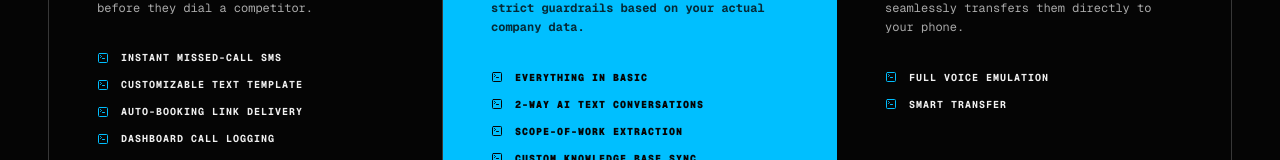
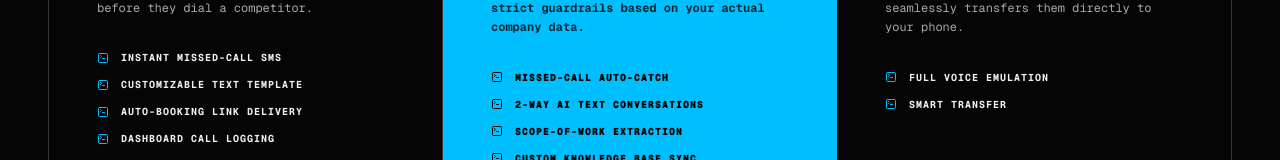
Before and after one commit to 2Limitless/Welcome-parrot, a Next.js app: page / in a window 1280 px wide. Shown: the part 3747-3907 px from the top of the page. Built offline with nearby package versions, Linux system fonts and the light colour scheme.

Commit message:
copy: Change Everything in Basic to Missed-Call Auto-Catch

```diff
--- a/src/app/page.tsx
+++ b/src/app/page.tsx
@@ -472,7 +472,7 @@ export default function Home() {
                 By the time you finish your current job, you have a fully qualified lead sitting on your phone. The AI acts as a digital SDR, answering initial questions and extracting the full scope of work using strict guardrails based on your actual company data.
               </p>
               <ul className="space-y-3 mb-12">
-                <li className="font-mono text-[10px] text-[#050505] font-black uppercase tracking-widest flex items-center gap-3"><TerminalSquare className="w-3 h-3 text-[#050505] shrink-0" /> Everything in Basic</li>
+                <li className="font-mono text-[10px] text-[#050505] font-black uppercase tracking-widest flex items-center gap-3"><TerminalSquare className="w-3 h-3 text-[#050505] shrink-0" /> Missed-Call Auto-Catch</li>
                 <li className="font-mono text-[10px] text-[#050505] font-black uppercase tracking-widest flex items-center gap-3"><TerminalSquare className="w-3 h-3 text-[#050505] shrink-0" /> 2-Way AI Text Conversations</li>
                 <li className="font-mono text-[10px] text-[#050505] font-black uppercase tracking-widest flex items-center gap-3"><TerminalSquare className="w-3 h-3 text-[#050505] shrink-0" /> Scope-of-Work Extraction</li>
                 <li className="font-mono text-[10px] text-[#050505] font-black uppercase tracking-widest flex items-center gap-3"><TerminalSquare className="w-3 h-3 text-[#050505] shrink-0" /> Custom Knowledge Base Sync</li>
--- a/src/app/signup/page.tsx
+++ b/src/app/signup/page.tsx
@@ -18,7 +18,7 @@ const tierData = {
     name: "Standard",
     price: "$297/mo",
     description: "AI Lead Qualifier that acts as a digital SDR to extract scope of work.",
-    features: ["Everything in Basic", "2-Way AI Text Conversations", "Scope-of-Work Extraction", "Custom Knowledge Base Sync", "Direct Calendar Integration"],
+    features: ["Missed-Call Auto-Catch", "2-Way AI Text Conversations", "Scope-of-Work Extraction", "Custom Knowledge Base Sync", "Direct Calendar Integration"],
     stripeLink: "https://buy.stripe.com/test_dRm14n9bBgh9ghG17IcjS01"
   },
   adult: {
```
